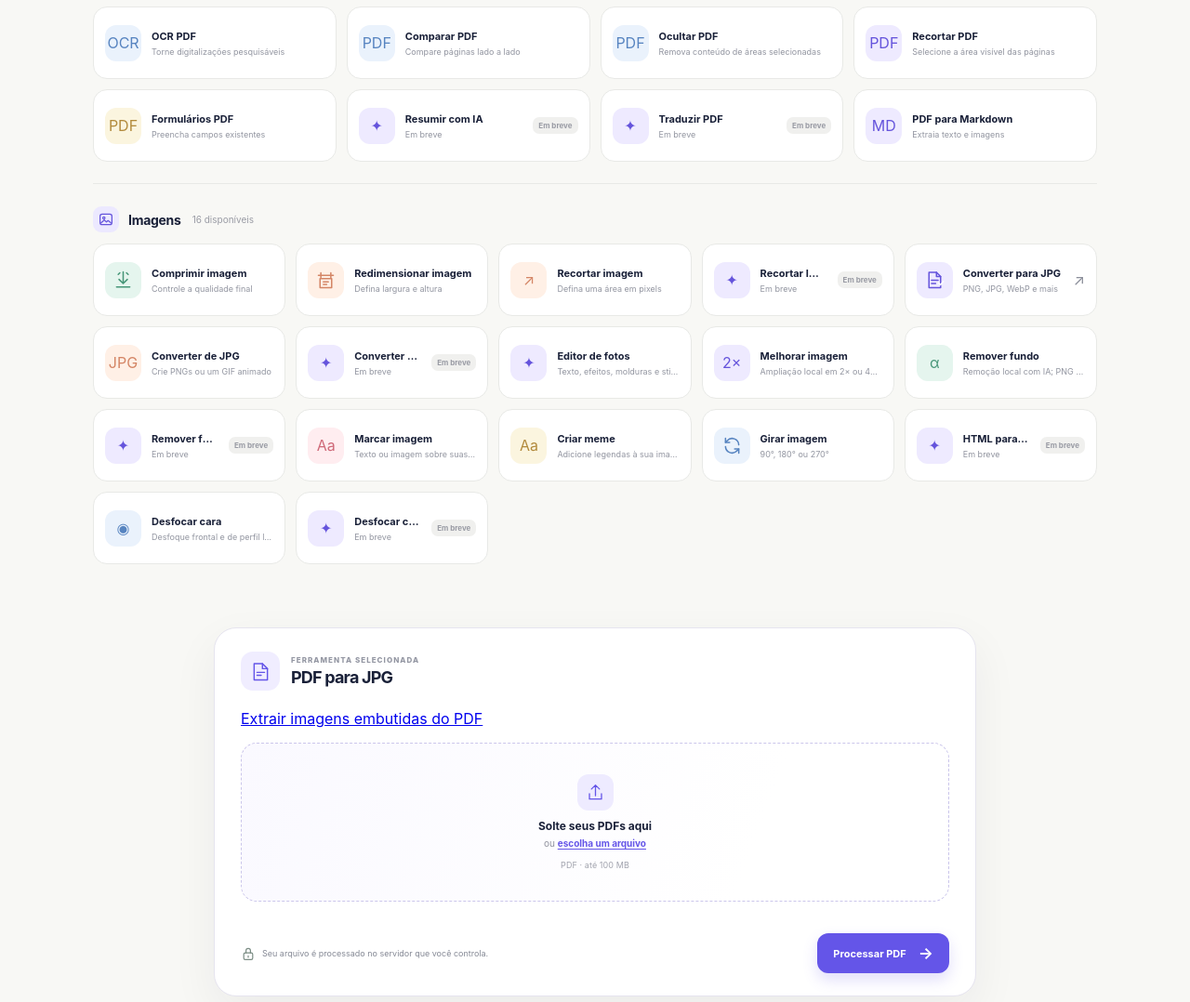
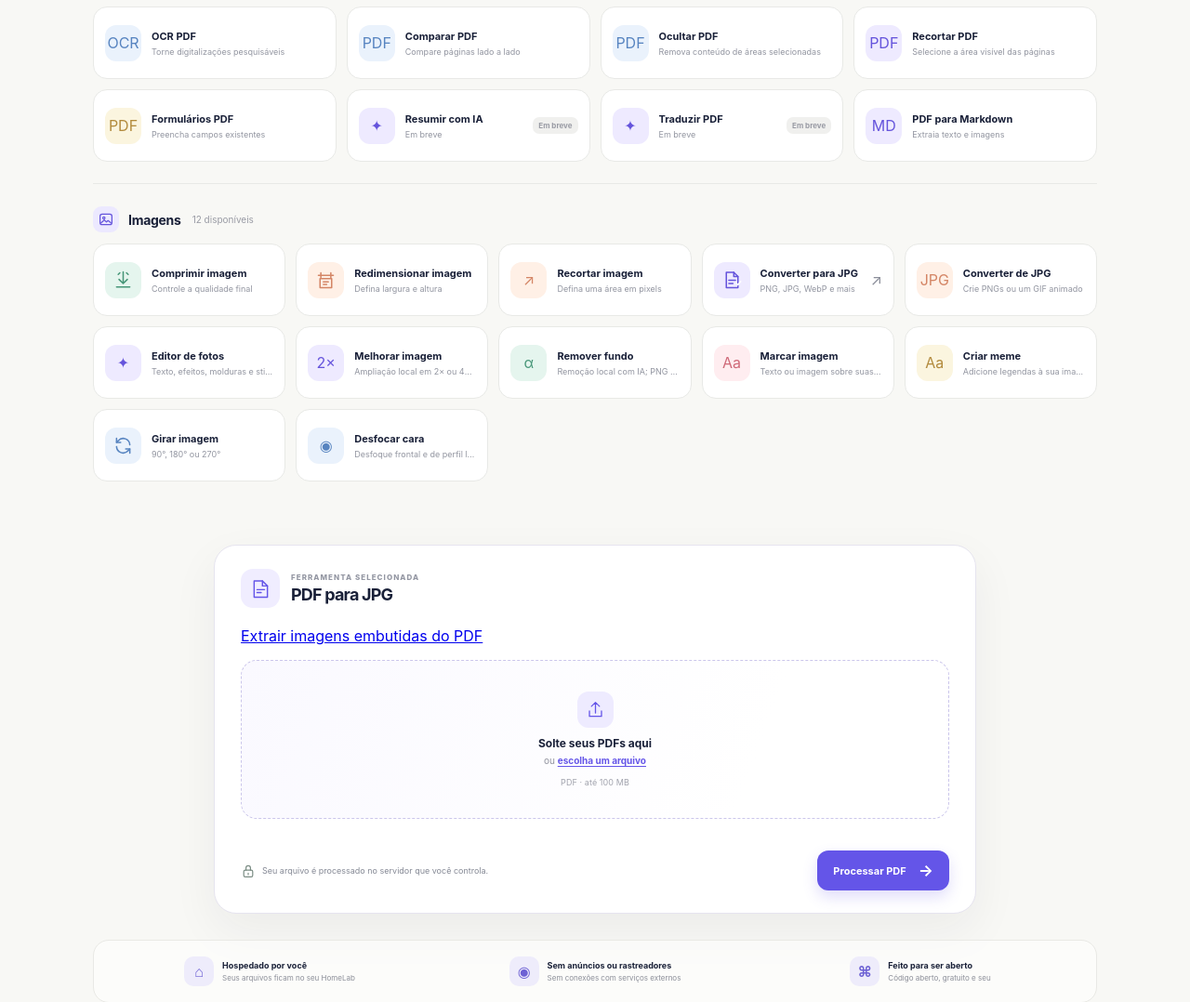
Before and after one commit to paladini/i-love-open-converter, a FastAPI app: page /?tool=pdf.to_image in a window 1280 px wide. Shown: the part 1175-2253 px from the top of the page at 93% size. Run offline with FastAPI, Linux system fonts and the light colour scheme; some libraries are stand-ins or nearby versions.

Commit message:
fix: reconcile shipped tools in catalog

```diff
--- a/src/i_love_open_converter/main.py
+++ b/src/i_love_open_converter/main.py
@@ -69,11 +69,8 @@ PDF_COMING_SOON = [
     ("Traduzir PDF", "Translate PDF", "intelligence", 30),
 ]
 IMAGE_COMING_SOON = [
-    ("Recortar IMAGEM", "Crop IMAGE", "img-edit", 3),
-    ("Converter de JPG", "Convert from JPG", "img-convert", 5),
-    ("Remover fundo", "Remove background", "img-edit", 8),
-    ("Desfocar cara", "Blur faces", "img-security", 13),
-    ("HTML para IMAGEM", "HTML to IMAGE", "img-convert", 12),
+    # Keep this list for genuinely planned image tools. Shipped capabilities
+    # belong only in the active catalog cards below.
 ]
 
 
--- a/src/i_love_open_converter/static/js/app.js
+++ b/src/i_love_open_converter/static/js/app.js
@@ -8,7 +8,7 @@ const messages = {
     toolsEyebrow: "A CAIXA DE FERRAMENTAS", toolsTitle: "O que vamos transformar?", toolsNote: "Escolha uma ferramenta para começar",
     categoryLabel: "Categorias de ferramentas", categoryAll: "Todas", categoryOrganize: "Organizar PDF", categoryOptimize: "Otimizar PDF", categoryConvert: "Converter PDF", categoryEdit: "Editar PDF", categorySecurity: "Segurança PDF", categoryIntelligence: "PDF Intelligence", categoryComingSoon: "Esta categoria será incluída em uma próxima etapa.",
     categoryWorkflows: "Fluxos de trabalho", imageOptimize: "Otimizar", imageCreate: "Criar", imageEdit: "Editar", imageConvert: "Converter", imageSecurity: "Segurança", comingSoon: "Em breve",
-    imageGroup: "Imagens", imageCount: "16 disponíveis", pdfGroup: "PDF", pdfCount: "31 ferramentas", convertCardTitle: "Converter para JPG",
+    imageGroup: "Imagens", imageCount: "12 disponíveis", pdfGroup: "PDF", pdfCount: "31 ferramentas", convertCardTitle: "Converter para JPG",
     convertTitle: "Converter imagem", convertHint: "PNG, JPG, WebP e mais", fromJpgTitle: "Converter de JPG", fromJpgHint: "Crie PNGs ou um GIF animado", resizeTitle: "Redimensionar imagem",
     resizeHint: "Defina largura e altura", compressImageTitle: "Comprimir imagem", compressHint: "Controle a qualidade final",
     rotateImageTitle: "Girar imagem", rotateHint: "90°, 180° ou 270°", editorTitle: "Editor de fotos", editorHint: "Texto, efeitos, molduras e stickers",
@@ -59,7 +59,7 @@ const messages = {
     toolsEyebrow: "THE TOOLBOX", toolsTitle: "What shall we transform?", toolsNote: "Choose a tool to get started",
     categoryLabel: "Tool categories", categoryAll: "All", categoryOrganize: "Organize PDF", categoryOptimize: "Optimize PDF", categoryConvert: "Convert PDF", categoryEdit: "Edit PDF", categorySecurity: "PDF security", categoryIntelligence: "PDF Intelligence", categoryComingSoon: "This category will be included in a future stage.",
     categoryWorkflows: "Workflows", imageOptimize: "Optimize", imageCreate: "Create", imageEdit: "Edit", imageConvert: "Convert", imageSecurity: "Security", comingSoon: "Coming soon",
-    imageGroup: "Images", imageCount: "16 available", pdfGroup: "PDF", pdfCount: "31 tools", convertCardTitle: "Convert to JPG",
+    imageGroup: "Images", imageCount: "12 available", pdfGroup: "PDF", pdfCount: "31 tools", convertCardTitle: "Convert to JPG",
     convertTitle: "Convert image", convertHint: "PNG, JPG, WebP and more", fromJpgTitle: "Convert from JPG", fromJpgHint: "Create PNG files or an animated GIF", resizeTitle: "Resize image",
     resizeHint: "Set width and height", compressImageTitle: "Compress image", compressHint: "Control output quality",
     rotateImageTitle: "Rotate image", rotateHint: "90°, 180°, or 270°", editorTitle: "Photo editor", editorHint: "Text, effects, frames, and stickers",
--- a/src/i_love_open_converter/templates/index.html
+++ b/src/i_love_open_converter/templates/index.html
@@ -75,7 +75,7 @@
         <p id="empty-category" class="empty-category" data-i18n="categoryComingSoon" hidden>Esta categoria será incluída em uma próxima etapa.</p>
 
         <section class="tool-group image-group" aria-labelledby="image-tools-heading">
-          <div class="group-title"><span class="group-icon image-icon" aria-hidden="true"><svg viewBox="0 0 24 24"><rect x="3.5" y="4.5" width="17" height="15" rx="3"/><circle cx="9" cy="10" r="1.6"/><path d="m5 17 4.5-4 3.2 2.7 2.3-2 4 3.3"/></svg></span><h3 id="image-tools-heading" data-i18n="imageGroup">Imagens</h3><span class="tool-count" data-i18n="imageCount">16 disponíveis</span></div>
+          <div class="group-title"><span class="group-icon image-icon" aria-hidden="true"><svg viewBox="0 0 24 24"><rect x="3.5" y="4.5" width="17" height="15" rx="3"/><circle cx="9" cy="10" r="1.6"/><path d="m5 17 4.5-4 3.2 2.7 2.3-2 4 3.3"/></svg></span><h3 id="image-tools-heading" data-i18n="imageGroup">Imagens</h3><span class="tool-count" data-i18n="imageCount">12 disponíveis</span></div>
           <div class="tool-grid">
             <button class="tool-card active" type="button" data-tool="image.convert" data-catalog-order="4" aria-describedby="convert-hint">
               <span class="tool-icon icon-lilac"><svg viewBox="0 0 28 28" aria-hidden="true"><path d="M7 4.5h9l5 5V23H7z"/><path d="M16 4.5v5h5M10 14h8M10 18h5"/><path d="m18.8 17.4 2.1 2.1 3.5-4" class="icon-check"/></svg></span>
```
Also changed, not shown: tests/test_api.py (+1 -1 lines), .specs/features/project-foundation/feature-inventory.md.
